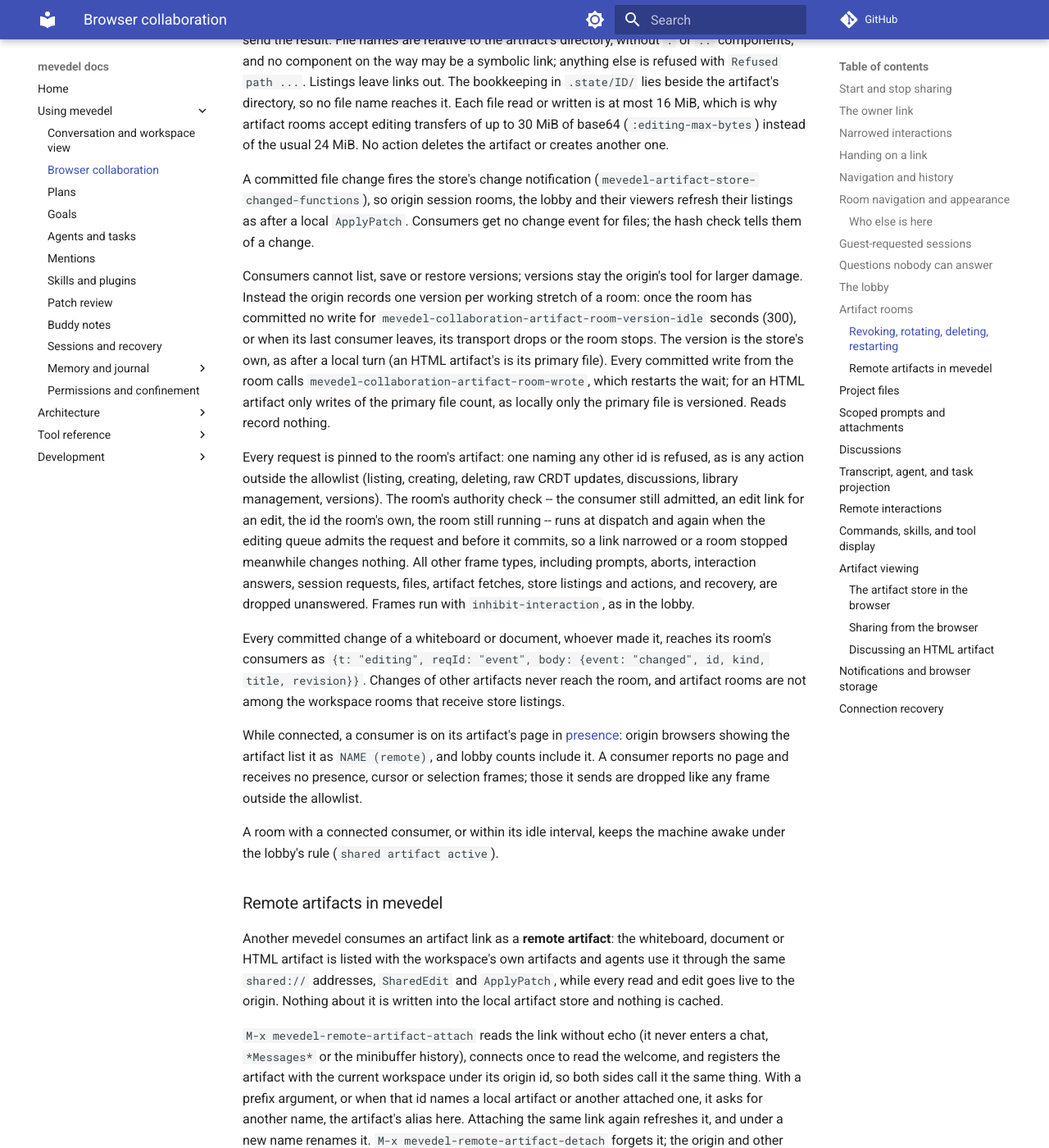
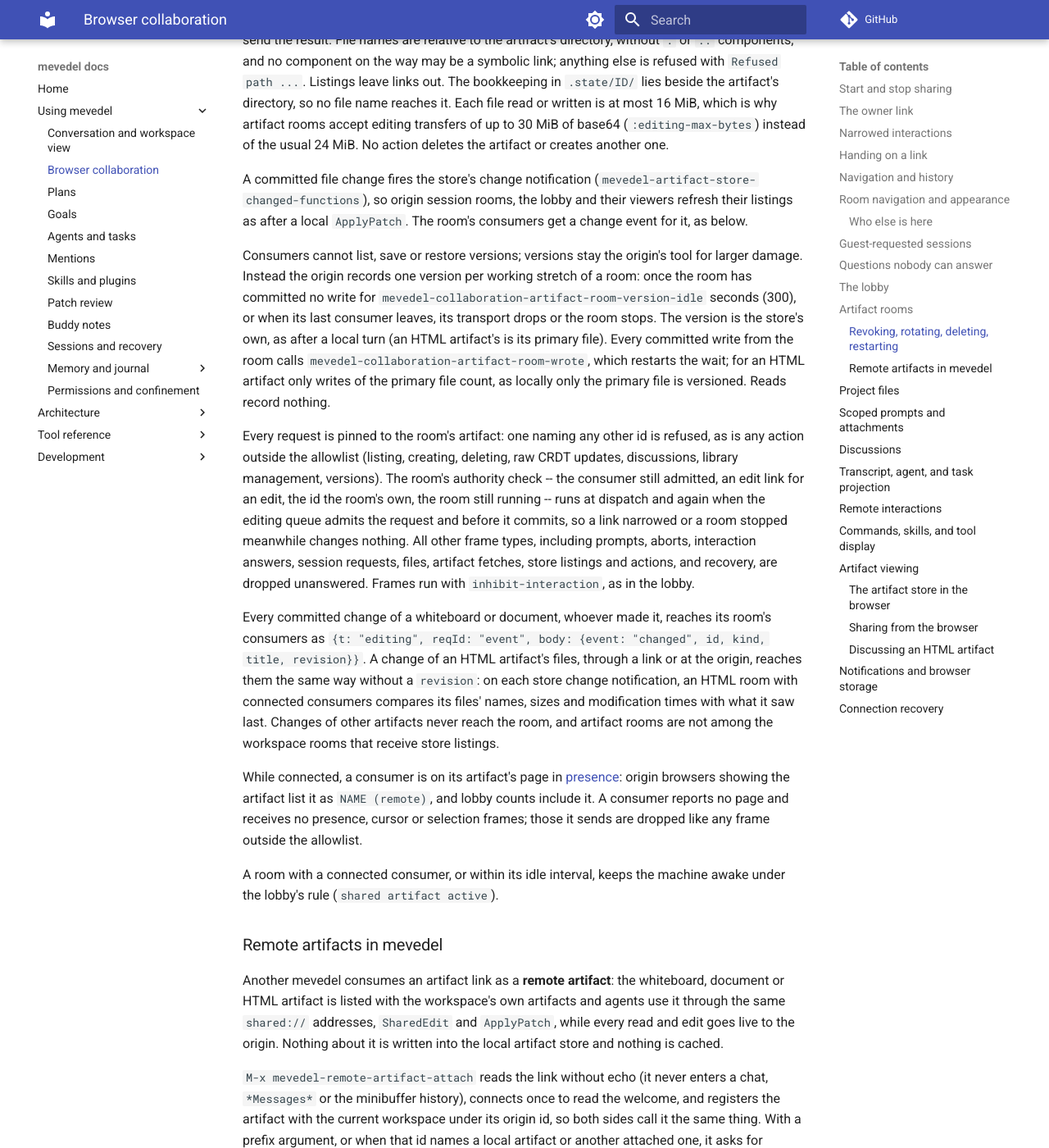
Before and after one commit to FrauH0lle/mevedel, an MkDocs documentation site: the page built from docs/collaboration.md, in a window 1280 px wide and 1400 px high, scrolled down 17590 px. Shown: the whole window at 82% size. Built offline with MkDocs 1.6.1 and Material for MkDocs 9.7.7, drawn with Linux system fonts in a browser that asks for light colours; comment, search, counter and statistics services are not loaded.

Commit message:
feat(remote-artifacts): Send HTML file changes to artifact rooms
Store change fanout now reaches HTML artifact rooms: on each store
change notification, a room with connected consumers compares a
fingerprint of its artifact's files and sends a changed event when they
moved, whether a link or the origin's own ApplyPatch wrote them.  Rooms
without consumers compute nothing.

```diff
--- a/docs/collaboration.md
+++ b/docs/collaboration.md
@@ -853,8 +853,7 @@ artifact or creates another one.
 A committed file change fires the store's change notification
 (`mevedel-artifact-store-changed-functions`), so origin session rooms, the
 lobby and their viewers refresh their listings as after a local `ApplyPatch`.
-Consumers get no change event for files; the hash check tells them of a
-change.
+The room's consumers get a change event for it, as below.
 
 Consumers cannot list, save or restore versions; versions stay the origin's
 tool for larger damage. Instead the origin records one version per working
@@ -880,8 +879,11 @@ unanswered. Frames run with `inhibit-interaction`, as in the lobby.
 
 Every committed change of a whiteboard or document, whoever made it, reaches
 its room's consumers as `{t: "editing", reqId: "event", body: {event:
-"changed", id, kind, title, revision}}`. Changes of other artifacts never
-reach the room, and
+"changed", id, kind, title, revision}}`. A change of an HTML artifact's files,
+through a link or at the origin, reaches them the same way without a
+`revision`: on each store change notification, an HTML room with connected
+consumers compares its files' names, sizes and modification times with what it
+saw last. Changes of other artifacts never reach the room, and
 artifact rooms are not among the workspace rooms that receive store listings.
 
 While connected, a consumer is on its artifact's page in
```
Also changed, not shown: 2 other files.
